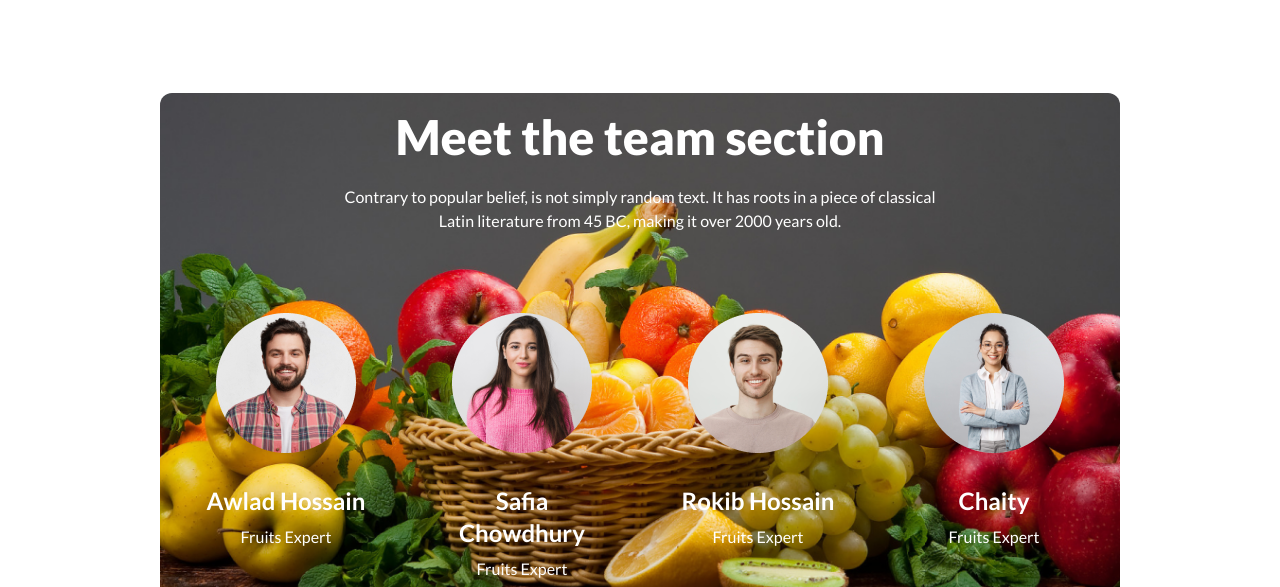
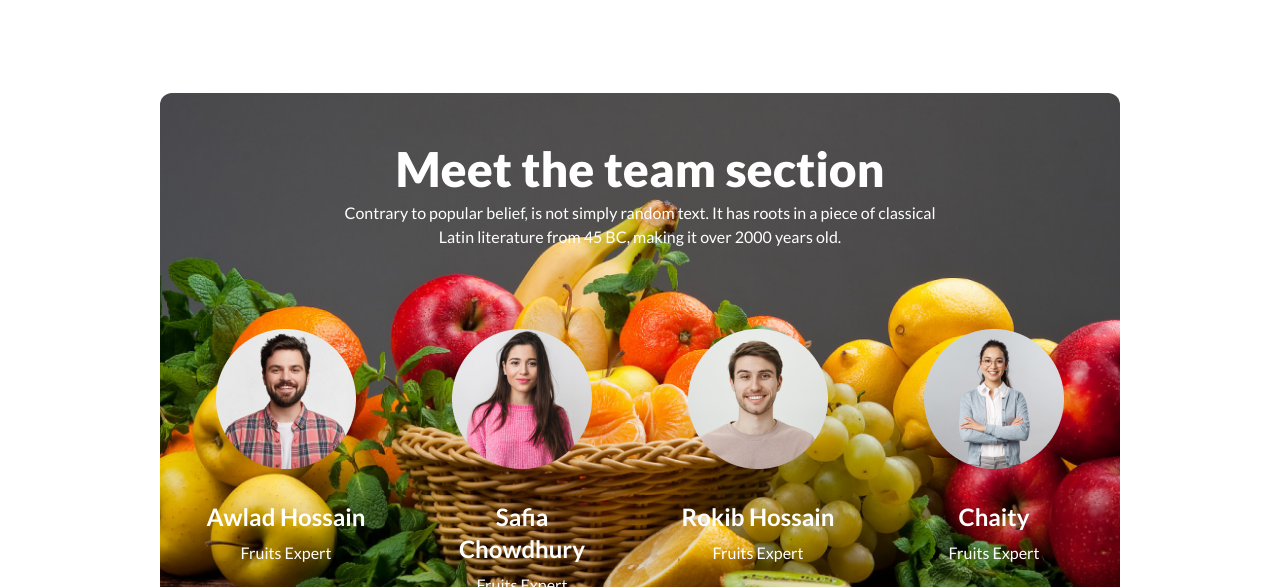
Before and after one commit to samiha782/fruit-burst, a plain HTML site: page index.html in a window 1280 px wide. Shown: the part 1801-2388 px from the top of the page. Drawn offline with nearby package versions, Linux system fonts and the light colour scheme.

Commit message:
update team section

```diff
--- a/index.html
+++ b/index.html
@@ -713,8 +713,8 @@
             <div class="hero min-h[650px] rounded-xl" style="background-image: url('./images/banner1.png'); background-size: cover 100%;">
             <div class="bg-opacity-60"> </div>
             <div class="text-center px-3 mt-5">
-                <h1 class="text-3xl text-white font-extrabold md:text-5xl">Meet the team section</h1>
-                <p class="font-medium text-white mx-auto mt-6 max-w-[600px] mb-10 ">Contrary to popular belief, is not simply random text. It has roots in a piece of classical Latin literature from 45 BC, making it over 2000 years old.</p>
+                <h1 class="text-3xl text-white font-extrabold md:text-5xl pt-8">Meet the team section</h1>
+                <p class="font-medium text-white mx-auto mt-2 max-w-[600px] mb-10 ">Contrary to popular belief, is not simply random text. It has roots in a piece of classical Latin literature from 45 BC, making it over 2000 years old.</p>
 
                 <!-- team persons -->
                 <div class="grid grid-cols-1 md:grid-flow-col lg:grid-cols-4 justify-items-center gap-2">
```
